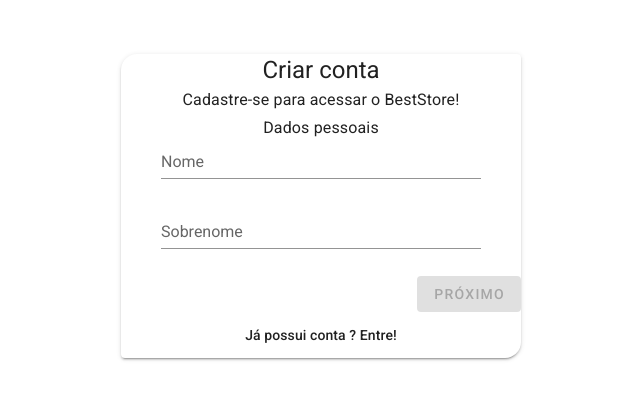
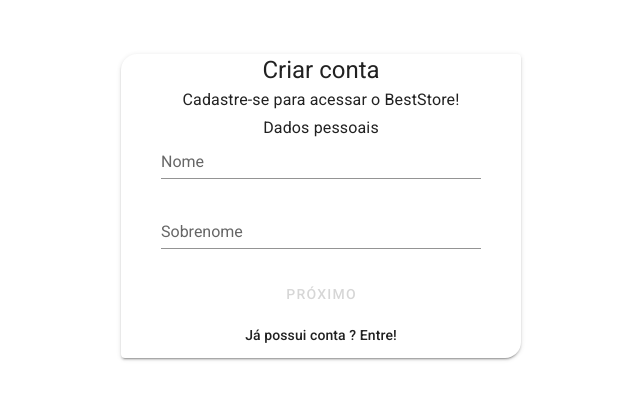
Before and after one commit to gmsdev04/beststore-auth, a Vue app: page /cadastro in a window 1280 px wide. Shown: the part 194-594 px from the top of the page, without its empty margins (319-959 px from the left). Built offline with nearby package versions, Linux system fonts and the light colour scheme.

Commit message:
corrigindo erro de layout dos botoes

```diff
--- a/src/views/Cadastro.vue
+++ b/src/views/Cadastro.vue
@@ -50,11 +50,14 @@
             <!-- BOTAO CADASTRAR -->
 
             <v-row
+              align="center"
+              justify="center"
               class="btnEntrar"
               v-if="informacaoSolicitadaDaVez == 'informacoesPessoais' "
+
             >
-              <v-spacer></v-spacer>
               <v-btn
+                plain
                 color="green"
                 :disabled="!valid"
                 @click="proximo"
@@ -71,6 +74,7 @@
               v-else
             >
               <v-btn
+                plain
                 color="green"
                 width="45%"
                 @click="anterior"
@@ -79,6 +83,7 @@
               </v-btn>
 
               <v-btn
+                plain
                 v-if="informacaoSolicitadaDaVez == 'RevisarInformacoes'"
                 color="green"
                 width="45%"
@@ -89,6 +94,7 @@
               </v-btn>
 
               <v-btn
+                plain
                 v-else
                 color="green"
                 width="45%"
```
